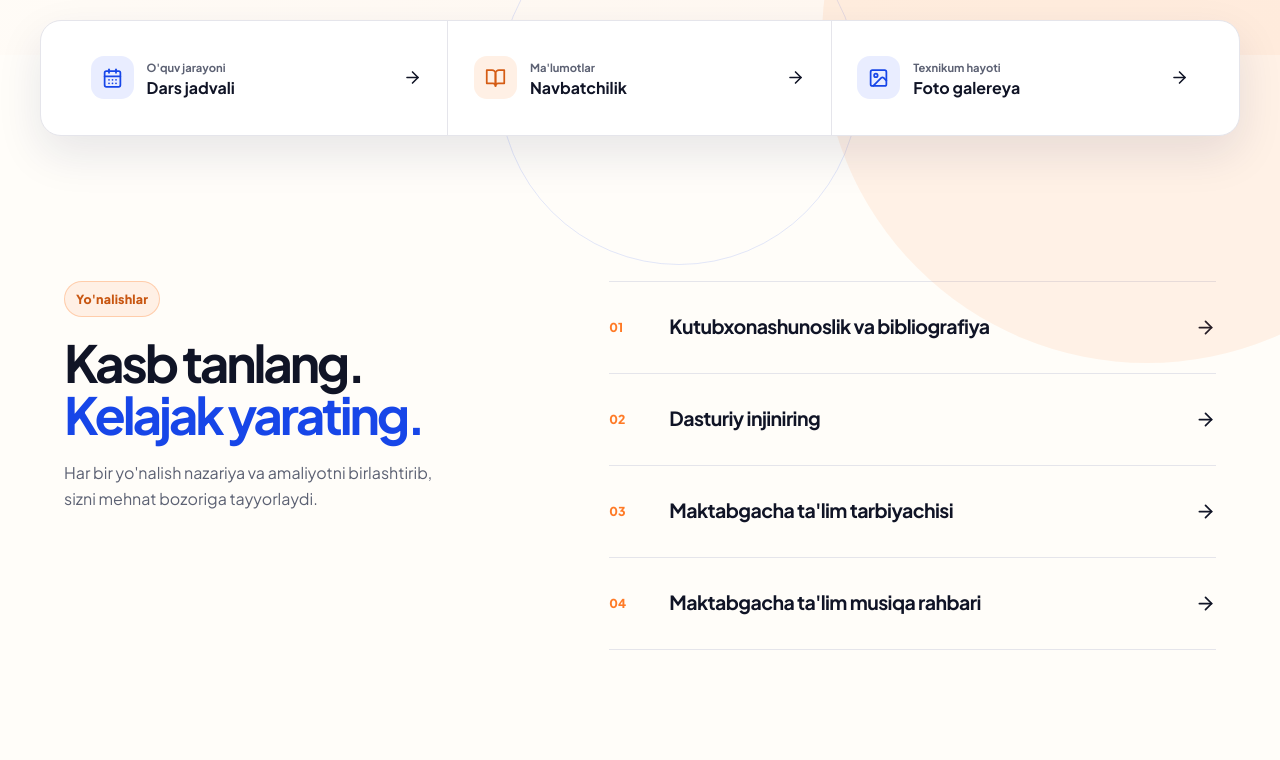
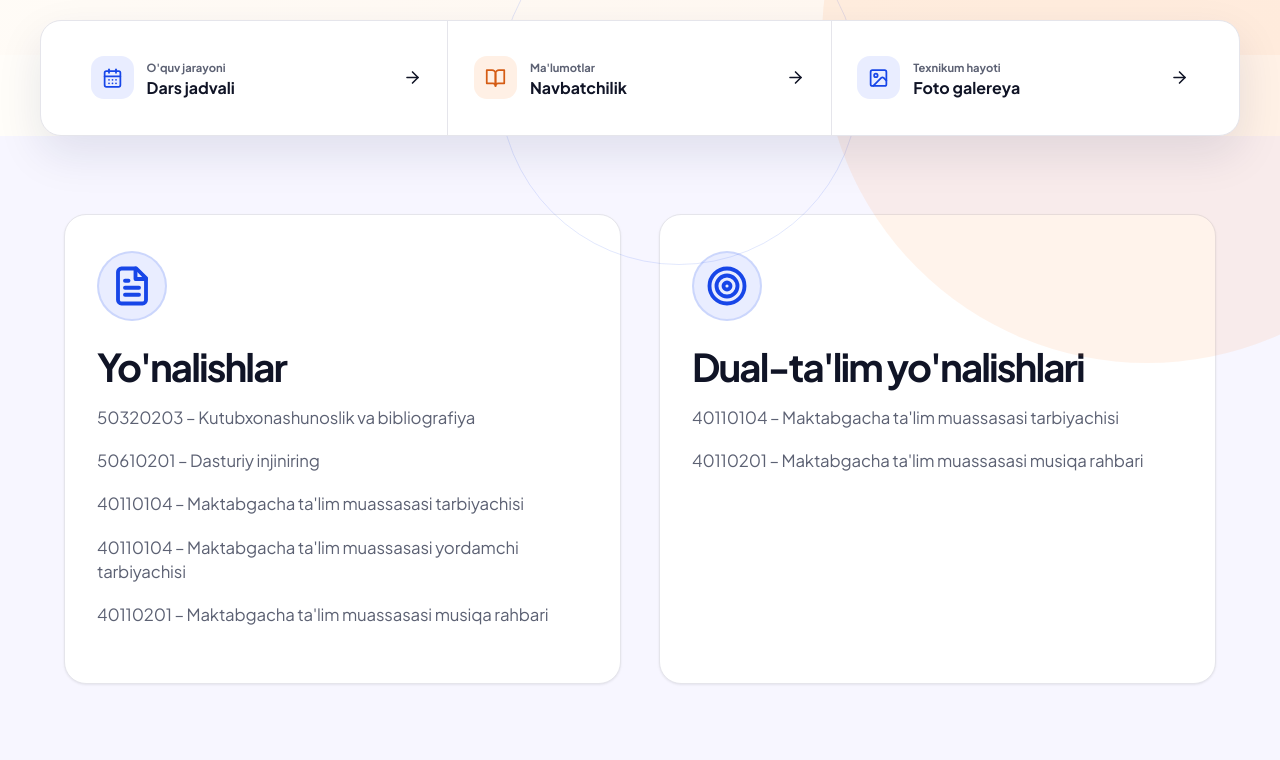
Before and after one commit to KuralTuremuratov/Texnikum, a React (Create React App) app: page / in a window 1280 px wide. Shown: the part 840-1600 px from the top of the page. Built offline with nearby package versions, Linux system fonts and the light colour scheme.

Commit message:
Update homepage route cards for light and dark themes

```diff
--- a/src/App.css
+++ b/src/App.css
@@ -1512,16 +1512,67 @@ body.dark-theme .eyebrow { color: #ffc092; }
 .quick-icon.blue { color: var(--primary-accent); background: var(--primary-accent-light); }
 .quick-icon.orange { color: #d55c14; background: var(--accent-orange-light); }
 
-.programs-section { display: grid; grid-template-columns: 0.83fr 1.17fr; gap: clamp(35px, 9vw, 115px); padding-top: clamp(85px, 12vw, 145px); padding-bottom: clamp(85px, 12vw, 135px); }
-.section-intro h2, .visit-layout h2 { margin: 19px 0; display: block; font-size: clamp(2.3rem, 4vw, 4rem); line-height: 1.02; letter-spacing: -0.062em; }
-.section-intro h2::before, .visit-layout h2::before { display: none; }
-.section-intro h2 span { color: var(--primary-accent); }
-.section-intro p, .visit-layout p { max-width: 400px; color: var(--text-secondary); font-size: 1rem; line-height: 1.65; }
-.program-list { border-top: 1px solid var(--border-subtle); }
-.program-item { min-height: 92px; display: grid; grid-template-columns: 44px 1fr auto; align-items: center; gap: 16px; border-bottom: 1px solid var(--border-subtle); transition: color 0.2s, padding 0.2s; }
-.program-item:hover { color: var(--primary-accent); padding-left: 10px; }
-.program-number { color: var(--accent-orange); font-size: 0.77rem; font-weight: 900; }
-.program-item h3 { margin: 0; font-size: clamp(1.03rem, 1.7vw, 1.22rem); letter-spacing: -0.03em; line-height: 1.22; }
+.route-cards-section {
+  background: var(--bg-secondary);
+  padding: clamp(42px, 7vw, 78px) 0;
+}
+
+.route-cards-grid {
+  display: grid;
+  grid-template-columns: repeat(2, minmax(0, 1fr));
+  gap: clamp(24px, 4vw, 38px);
+}
+
+.route-card {
+  background: var(--card-bg);
+  border: 1px solid var(--border-subtle);
+  border-radius: 22px;
+  padding: clamp(28px, 4vw, 36px) clamp(22px, 3vw, 32px);
+  box-shadow: var(--shadow-sm);
+  min-height: 470px;
+}
+
+.route-card-icon {
+  width: 70px;
+  height: 70px;
+  margin-bottom: 24px;
+  border-radius: 50%;
+  display: grid;
+  place-items: center;
+  color: var(--primary-accent);
+  background: var(--primary-accent-light);
+  border: 2px solid var(--primary-accent-tint);
+}
+
+.route-card h3 {
+  margin: 0 0 18px;
+  color: var(--text-primary);
+  font-size: clamp(2rem, 3vw, 3.15rem);
+  line-height: 1.12;
+  letter-spacing: -0.05em;
+  font-weight: 700;
+}
+
+.route-card ul {
+  list-style: none;
+  padding: 0;
+  margin: 0;
+  display: flex;
+  flex-direction: column;
+  gap: 18px;
+}
+
+.route-card li {
+  color: var(--text-secondary);
+  font-size: clamp(1rem, 1.8vw, 1.05rem);
+  line-height: 1.45;
+  letter-spacing: -0.01em;
+  word-break: break-word;
+}
+
+.route-card li + li {
+  margin-top: 1px;
+}
 
 .visit-section { background: var(--primary-accent); color: #fff; overflow: hidden; }
 .visit-layout { display: grid; grid-template-columns: 1fr 0.87fr; align-items: stretch; gap: clamp(35px, 8vw, 100px); min-height: 460px; }
--- a/src/pages/Home.js
+++ b/src/pages/Home.js
@@ -1,11 +1,26 @@
-import { ArrowRight, BookOpen, CalendarDays, ImageIcon, MapPin, Sparkles } from "lucide-react"
+import { ArrowRight, BookOpen, CalendarDays, FileText, ImageIcon, MapPin, Sparkles, Target } from "lucide-react"
 import { Link } from "react-router-dom"
 
-const programs = [
-  "Kutubxonashunoslik va bibliografiya",
-  "Dasturiy injiniring",
-  "Maktabgacha ta'lim tarbiyachisi",
-  "Maktabgacha ta'lim musiqa rahbari",
+const routeCards = [
+  {
+    icon: FileText,
+    title: "Yo'nalishlar",
+    items: [
+      "50320203 – Kutubxonashunoslik va bibliografiya",
+      "50610201 – Dasturiy injiniring",
+      "40110104 – Maktabgacha ta'lim muassasasi tarbiyachisi",
+      "40110104 – Maktabgacha ta'lim muassasasi yordamchi tarbiyachisi",
+      "40110201 – Maktabgacha ta'lim muassasasi musiqa rahbari",
+    ],
+  },
+  {
+    icon: Target,
+    title: "Dual-ta'lim yo'nalishlari",
+    items: [
+      "40110104 – Maktabgacha ta'lim muassasasi tarbiyachisi",
+      "40110201 – Maktabgacha ta'lim muassasasi musiqa rahbari",
+    ],
+  },
 ]
 
 const Home = () => {
@@ -42,18 +57,19 @@ const Home = () => {
         </div>
       </section>
 
-      <section className="programs-section container">
-        <div className="section-intro">
-          <span className="eyebrow">Yo'nalishlar</span>
-          <h2>Kasb tanlang.<br /><span>Kelajak yarating.</span></h2>
-          <p>Har bir yo'nalish nazariya va amaliyotni birlashtirib, sizni mehnat bozoriga tayyorlaydi.</p>
-        </div>
-        <div className="program-list">
-          {programs.map((program, index) => (
-            <article className="program-item" key={program}>
-              <span className="program-number">0{index + 1}</span>
-              <h3>{program}</h3>
-              <ArrowRight size={21} />
+      <section className="route-cards-section">
+        <div className="container route-cards-grid">
+          {routeCards.map(({ icon: Icon, title, items }) => (
+            <article className="route-card" key={title}>
+              <div className="route-card-icon">
+                <Icon size={42} strokeWidth={2.2} />
+              </div>
+              <h3>{title}</h3>
+              <ul>
+                {items.map((item) => (
+                  <li key={item}>{item}</li>
+                ))}
+              </ul>
             </article>
           ))}
         </div>
```
